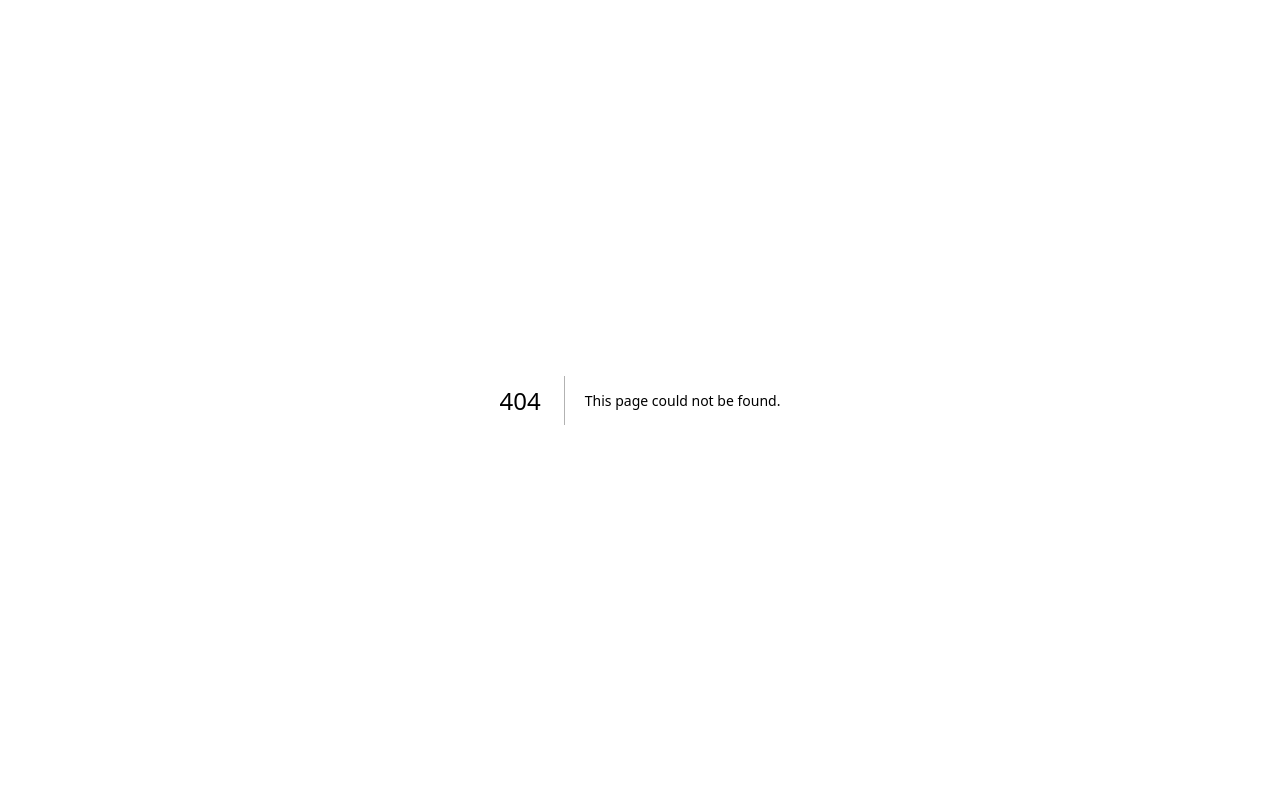
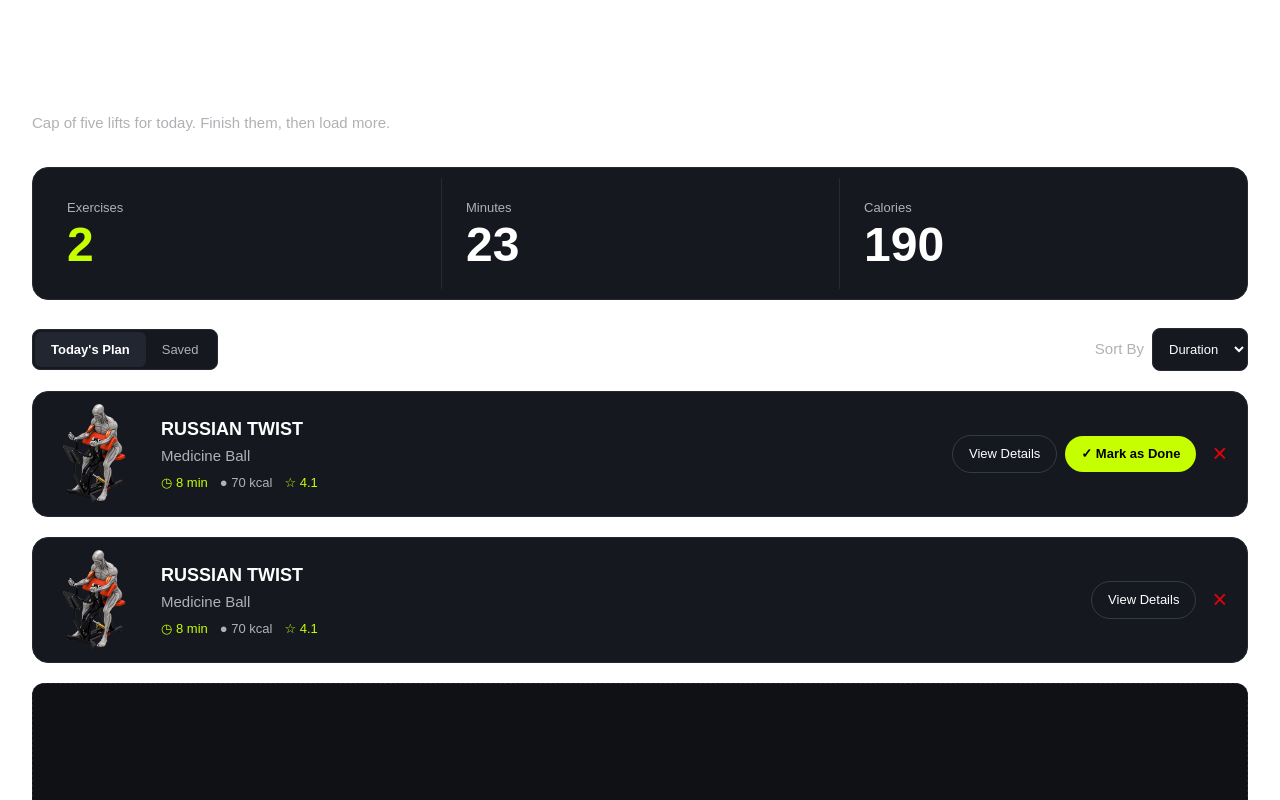
Before and after one commit to Rauf29/Fit-Log, a Next.js app: page /my-plan in a window 1280 px wide. Before the commit this address had no page. Shown: the top 800 px of the page. Built offline with nearby package versions, Linux system fonts and the light colour scheme.

Commit message:
Fontend design compleated

```diff
--- /dev/null
+++ b/src/app/my-plan/page.tsx
@@ -0,0 +1,103 @@
+import EmptyCard from "@/components/shared/EmptyCard";
+import Save from "@/components/shared/Save";
+import TodayPlan from "@/components/shared/TodayPlan";
+
+const myPlan = () => {
+    return (
+        <main className="container mx-auto px-4 py-10 pt-14 pb-14 sm:px-6 lg:px-8">
+
+
+            <div>
+                <h1 className="text-5xl font-extrabold uppercase leading-none text-white ">
+                    My Plan
+                </h1>
+
+                <p className="mt-2 text-[15px] text-secondary">
+                    Cap of five lifts for today. Finish them, then load more.
+                </p>
+            </div>
+
+
+            <div className="mt-8 grid rounded-2xl border border-[#252a32] bg-[#15181f] grid-cols-3 p-[10px]">
+
+                <div className="px-6 py-5">
+                    <p className="text-[13px] text-secondary">
+                        Exercises
+                    </p>
+
+                    <p className="mt-1 text-[48px] font-bold leading-none text-primary">
+                        2
+                    </p>
+                </div>
+
+                <div className="border-t border-[#252a32] px-6 py-5 sm:border-l sm:border-t-0">
+                    <p className="text-[13px] text-secondary">
+                        Minutes
+                    </p>
+
+                    <p className="mt-1 text-[48px] font-bold leading-none text-white">
+                        23
+                    </p>
+                </div>
+
+                <div className="border-t border-[#252a32] px-6 py-5 sm:border-l sm:border-t-0">
+                    <p className="text-[13px] text-secondary">
+                        Calories
+                    </p>
+
+                    <p className="mt-1 text-[48px] font-bold leading-none text-white">
+                        190
+                    </p>
+                </div>
+
+            </div>
+
+
+            <div className="mt-7 flex flex-col gap-4 sm:flex-row sm:items-center sm:justify-between">
+
+                <div className="flex rounded-lg border border-[#252a32] bg-[#15181f] p-0.5">
+
+                    <button className="rounded-md bg-[#222630] px-4 py-2 text-[13px] font-semibold text-white">
+                        Today&apos;s Plan
+                    </button>
+
+                    <button className="px-4 py-2 text-[13px] text-secondary">
+                        Saved
+                    </button>
+
+                </div>
+
+
+                <div className="flex items-center gap-2">
+
+                    <span className="text-[15px] text-secondary">
+                        Sort By
+                    </span>
+
+                    <select className="px-3 py-3 cursor-pointer rounded-lg border border-[#252a32] bg-[#15181f] px-3 text-[13px] text-white outline-none">
+                        <option value="duration">
+                            Duration
+                        </option>
+
+                        <option value="calories">
+                            Calories
+                        </option>
+
+                        <option value="rating">
+                            Rating
+                        </option>
+                    </select>
+
+                </div>
+
+            </div>
+
+
+            <TodayPlan />
+            <Save />
+            <EmptyCard />
+        </main>
+    );
+};
+
+export default myPlan;
--- /dev/null
+++ b/src/components/shared/EmptyCard.tsx
@@ -0,0 +1,28 @@
+import Link from 'next/link';
+
+const EmptyCard = () => {
+    return (
+        <div className="mt-5 flex min-h-[350px] items-center justify-center rounded-xl border border-dashed border-[#252a32] bg-[#0f1115] px-5">
+            <div className="text-center">
+
+                <h2 className="text-[26px] font-bold uppercase text-white">
+                    Nothing Here Yet
+                </h2>
+
+                <p className="mt-2 text-[16px] text-secondary">
+                    Browse the library and add a lift to get today moving.
+                </p>
+
+                <Link
+                    href="/"
+                    className="mt-5 inline-block rounded-full bg-primary px-5 py-2.5 text-[14px] font-bold text-black"
+                >
+                    Go to workouts
+                </Link>
+
+            </div>
+        </div>
+    );
+};
+
+export default EmptyCard;
--- /dev/null
+++ b/src/components/shared/Save.tsx
@@ -0,0 +1,73 @@
+import HeroImage from "@/assets/banner.png";
+import Image from 'next/image';
+import Link from 'next/link';
+
+const Save = () => {
+    return (
+        <div className="mt-5 space-y-4">
+
+            <div className="rounded-2xl border border-[#252a32] bg-[#15181f] p-3 sm:flex sm:min-h-[104px] sm:items-center sm:justify-between">
+
+                <div className="flex items-center gap-4">
+
+                    <div className="h-[100px] w-[100px] shrink-0 overflow-hidden rounded-lg">
+                        <Image
+                            src={HeroImage}
+                            alt="Russian Twist"
+                            className="h-full w-full object-cover"
+                        />
+                    </div>
+
+                    <div>
+
+                        <h3 className="text-[18px] font-bold uppercase text-white">
+                            Russian Twist
+                        </h3>
+
+                        <p className="mt-0.5 text-[15px] text-secondary">
+                            Medicine Ball
+                        </p>
+
+                        <div className="mt-1.5 flex items-center gap-3 text-[13px] text-secondary">
+
+                            <span className="text-primary">
+                                ◷ 8 min
+                            </span>
+
+                            <span>
+                                ● 70 kcal
+                            </span>
+
+                            <span className="text-primary">
+                                ☆ 4.1
+                            </span>
+
+                        </div>
+
+                    </div>
+
+                </div>
+
+
+                <div className="mt-3 flex items-center gap-2 sm:mt-0">
+
+                    <Link
+                        href="/workouts/russian-twist"
+                        className="rounded-full border border-[#343b48] px-4 py-2 text-[13px] text-white"
+                    >
+                        View Details
+                    </Link>
+
+                    <button className="px-2 text-[25px] text-red-600 cursor-pointer">
+                        ×
+                    </button>
+
+                </div>
+
+            </div>
+
+        </div>
+    );
+};
+
+export default Save;
--- /dev/null
+++ b/src/components/shared/TodayPlan.tsx
@@ -0,0 +1,77 @@
+import HeroImage from "@/assets/banner.png";
+import Image from 'next/image';
+import Link from 'next/link';
+
+const TodayPlan = () => {
+    return (
+        <div className="mt-5 space-y-4">
+
+            <div className="rounded-2xl border border-[#252a32] bg-[#15181f] p-3 sm:flex sm:min-h-[104px] sm:items-center sm:justify-between">
+
+                <div className="flex items-center gap-4">
+
+                    <div className="h-[100px] w-[100px] shrink-0 overflow-hidden rounded-lg">
+                        <Image
+                            src={HeroImage}
+                            alt="Russian Twist"
+                            className="h-full w-full object-cover"
+                        />
+                    </div>
+
+                    <div>
+
+                        <h3 className="text-[18px] font-bold uppercase text-white">
+                            Russian Twist
+                        </h3>
+
+                        <p className="mt-0.5 text-[15px] text-secondary">
+                            Medicine Ball
+                        </p>
+
+                        <div className="mt-1.5 flex items-center gap-3 text-[13px] text-secondary">
+
+                            <span className="text-primary">
+                                ◷ 8 min
+                            </span>
+
+                            <span>
+                                ● 70 kcal
+                            </span>
+
+                            <span className="text-primary">
+                                ☆ 4.1
+                            </span>
+
+                        </div>
+
+                    </div>
+
+                </div>
+
+
+                <div className="mt-3 flex items-center gap-2 sm:mt-0">
+
+                    <Link
+                        href="/workouts/russian-twist"
+                        className="rounded-full border border-[#343b48] px-4 py-2 text-[13px] text-white"
+                    >
+                        View Details
+                    </Link>
+
+                    <button className="rounded-full bg-primary px-4 py-2 text-[13px] font-bold text-black cursor-pointer">
+                        ✓ Mark as Done
+                    </button>
+
+                    <button className="px-2 text-[25px] text-red-600 cursor-pointer">
+                        ×
+                    </button>
+
+                </div>
+
+            </div>
+
+        </div>
+    );
+};
+
+export default TodayPlan;
```
